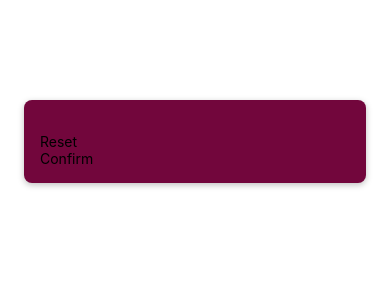
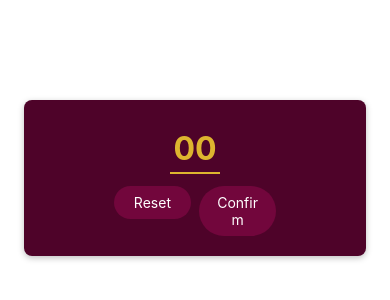
Before and after one commit to mantr88/rn-numbers-app, a React Native app: screen / in a window 390 px wide. Shown: the top 300 px of the page. Built offline with nearby package versions, Linux system fonts and the light colour scheme.

Commit message:
add: lesson 51-54

```diff
--- a/components/PrimaryButton.js
+++ b/components/PrimaryButton.js
@@ -1,11 +1,46 @@
-import { Text, View } from 'react-native'
+import { Pressable, Text, View, StyleSheet } from 'react-native'
 
 function PrimaryButton({ children }) {
+  const pressHandler = () => {
+    console.log('Pressed!')
+  }
+
   return (
-    <View>
-      <Text>{children}</Text>
+    <View style={styles.buttonOuterContainer}>
+      <Pressable
+        onPress={pressHandler}
+        style={({ pressed }) =>
+          pressed
+            ? [styles.buttonInnerContainer, styles.pressed]
+            : styles.buttonInnerContainer
+        }
+        android_ripple={{ color: '#640233' }}
+      >
+        <Text style={styles.buttonText}>{children}</Text>
+      </Pressable>
     </View>
   )
 }
 
 export default PrimaryButton
+
+const styles = StyleSheet.create({
+  buttonOuterContainer: {
+    borderRadius: 28,
+    margin: 4,
+    overflow: 'hidden'
+  },
+  buttonInnerContainer: {
+    backgroundColor: '#72063c',
+    paddingVertical: 8,
+    paddingHorizontal: 16,
+    elevation: 2
+  },
+  buttonText: {
+    color: 'white',
+    textAlign: 'center'
+  },
+  pressed: {
+    opacity: 0.75
+  }
+})
--- a/screen/StartGameScreen.js
+++ b/screen/StartGameScreen.js
@@ -4,9 +4,22 @@
 function StartGameScreen() {
   return (
     <View style={styles.inputContainer}>
-      <TextInput />
-      <PrimaryButton>Reset</PrimaryButton>
-      <PrimaryButton>Confirm</PrimaryButton>
+      <TextInput
+        style={styles.numberInput}
+        maxLength={2}
+        keyboardType='number-pad'
+        autoCapitalize='none'
+        autoCorrect={false}
+        placeholder='00'
+      />
+      <View style={styles.buttonsContainer}>
+        <View style={styles.buttonContainer}>
+          <PrimaryButton>Reset</PrimaryButton>
+        </View>
+        <View style={styles.buttonContainer}>
+          <PrimaryButton>Confirm</PrimaryButton>
+        </View>
+      </View>
     </View>
   )
 }
@@ -15,15 +28,36 @@
 
 const styles = StyleSheet.create({
   inputContainer: {
+    justifyContent: 'center',
+    alignItems: 'center',
     marginHorizontal: 24,
     marginTop: 100,
     padding: 16,
     borderRadius: 8,
-    backgroundColor: '#72063c',
+    backgroundColor: '#4e0329',
     elevation: 4, // shadow on Android
     shadowColor: 'black', // shadow color on iOS
     shadowOffset: { width: 0, height: 2 }, // shadow offset on iOS
     shadowRadius: 6, // shadow radius on iOS
     shadowOpacity: 0.25 // shadow opacity on iOS
+  },
+  numberInput: {
+    height: 50,
+    width: 50,
+    borderBottomColor: '#ddb52f',
+    borderBottomWidth: 2,
+    color: '#ddb52f',
+    fontSize: 32,
+    marginVertical: 8,
+    fontWeight: 'bold',
+    textAlign: 'center'
+  },
+  buttonsContainer: {
+    flexDirection: 'row',
+
+    justifyContent: 'space-between'
+  },
+  buttonContainer: {
+    flex: 1
   }
 })
```
